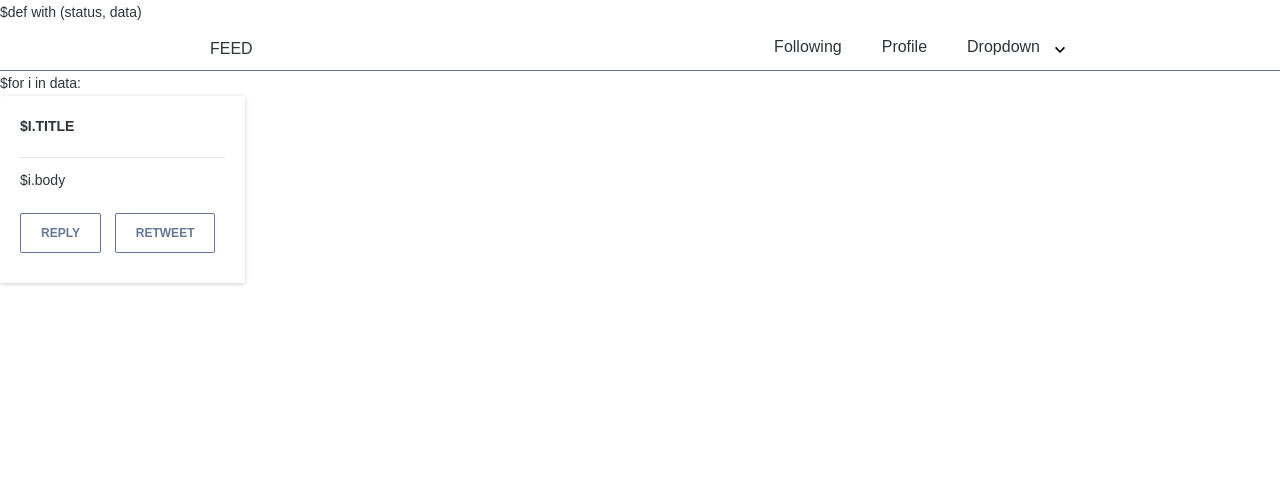
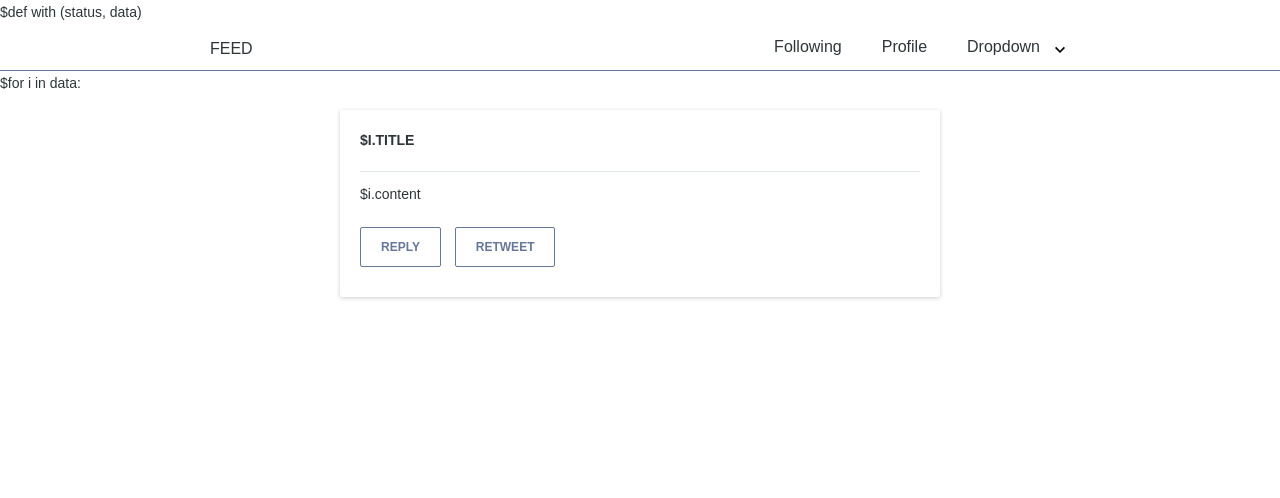
Before and after one commit to adithyaov/mini_twitter, a Python web app: template app/webpy/templates/feed.html in a window 1280 px wide. Shown: the top 498 px of the page. After the commit the page ends 299 px from the top, so only its background shows below. Run offline with Jinja, Linux system fonts and the light colour scheme; the template is opened without the code that fills it, so the values that code supplies are empty.

Commit message:
feed test completed

```diff
--- a/app/webpy/model.py
+++ b/app/webpy/model.py
@@ -48,8 +48,10 @@
     pass
 
 def seed():
-    Tweet(user_id=1, title='Hello World', content='Sahely ki Jai!')
-    Tweet(user_id=1, title='Hello World Again', content='Mrinal ki Jai!')
+    t1 = Tweet(user_id=1, title='Hello World', content='Sahely ki Jai!')
+    t2 = Tweet(user_id=1, title='Hello World Again', content='Mrinal ki Jai!')
+    t1.save()
+    t2.save()
 
 def get_tweets(user_id):
     try:
--- a/app/webpy/templates/feed.html
+++ b/app/webpy/templates/feed.html
@@ -27,17 +27,14 @@
 			</label>
 		</nav>
 		$for i in data:
-			<grid>
-				<div col="1">
-					<card>
+			<div style="margin: auto; width: 600px;">
+				<card style="margin-top: 14px">
 					<h5>$i.title</h5>
 					<hr>
-						<p>$i.body</p>
+					<p>$i.content</p>
 					<button>Reply</button>
 					<button>Retweet</button>
 				</card>
-
 			</div>
-			</grid>
 	</body>
 </html>
```
Also changed, not shown: app/webpy/main.db, 2 other files. Lines whose indentation alone changed are shown as unchanged.
